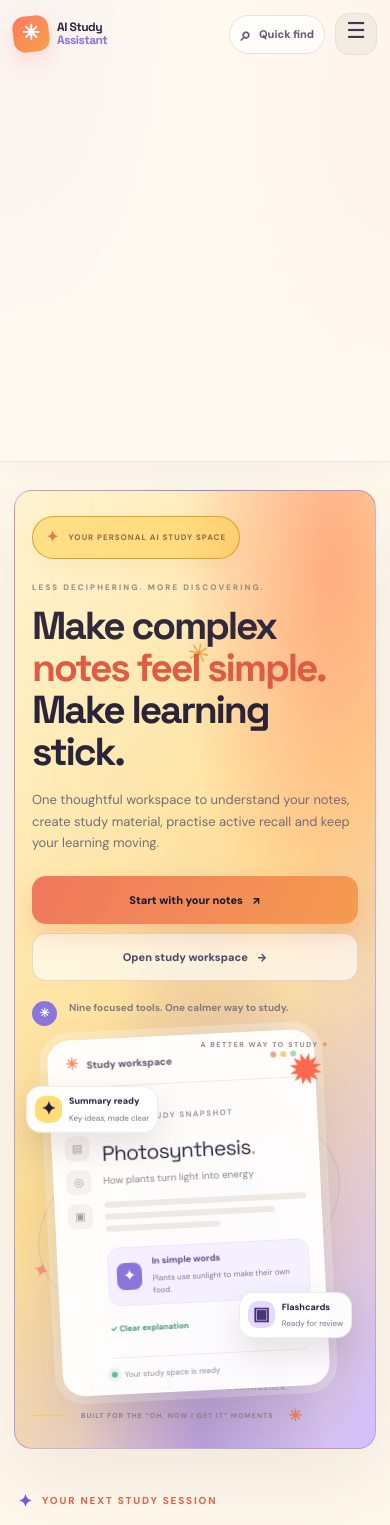
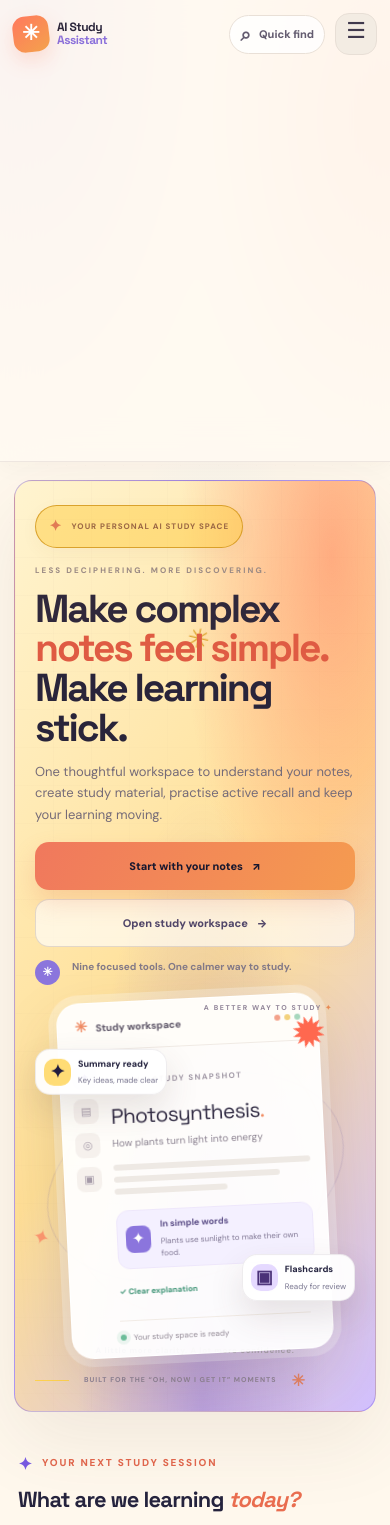
Before and after one commit to mdzubair4g-art/Ai-Study-Assistant, a React (Vite) app: page / in a window 390 px wide. Shown: the top 1525 px of the page. Built offline with nearby package versions, Linux system fonts and the light colour scheme.

Commit message:
Fix homepage mobile spacing and scroll restoration

```diff
--- a/src/App.css
+++ b/src/App.css
@@ -3648,3 +3648,39 @@ button, a, input, textarea, select { -webkit-tap-highlight-color: transparent; }
     padding-top: 8px;
   }
 }
+
+
+/* Homepage spacing repair: remove inherited desktop hero height on compact screens. */
+@media (max-width: 768px) {
+  .home-page .home-main { min-height: 0; padding-top: 18px !important; }
+  .home-page .creative-hero {
+    display: grid; grid-template-columns: minmax(0, 1fr); grid-template-rows: auto auto auto;
+    align-content: start; align-items: start; gap: 14px; width: 100%; min-width: 0;
+    min-height: 0; height: auto; padding: 24px 20px 18px;
+  }
+  .home-page .hero-content {
+    position: relative; width: 100%; max-width: none; min-width: 0; min-height: 0;
+    margin: 0; padding: 0; align-self: start;
+  }
+  .home-page .hero-eyebrow { margin: 16px 0 0; }
+  .home-page .hero-heading {
+    margin: 12px 0 0; font-size: clamp(38px, 9vw, 54px);
+    line-height: 1.02; overflow-wrap: anywhere;
+  }
+  .home-page .hero-description { margin: 13px 0 0; line-height: 1.65; }
+  .home-page .hero-actions {
+    display: grid; grid-template-columns: minmax(0, 1fr); gap: 9px; margin-top: 17px;
+  }
+  .home-page .hero-actions > a { width: 100%; min-width: 0; justify-content: center; }
+  .home-page .hero-proof { margin-top: 13px; }
+  .home-page .hero-art {
+    width: 100%; min-width: 0; min-height: clamp(220px, 62vw, 320px);
+    height: auto; margin: 0; align-self: start;
+  }
+  .home-page .hero-bottom-line { margin-top: 0; align-self: start; }
+}
+@media (max-width: 380px) {
+  .home-page .creative-hero { gap: 12px; padding: 21px 15px 16px; }
+  .home-page .hero-heading { font-size: clamp(36px, 10vw, 42px); }
+  .home-page .hero-art { min-height: 225px; }
+}
--- a/src/pages/Home.jsx
+++ b/src/pages/Home.jsx
@@ -1,3 +1,4 @@
+import { useLayoutEffect } from "react";
 import { Link } from "react-router-dom";
 import Navbar from "../components/Navbar";
 import QuickStart from "../components/QuickStart";
@@ -24,6 +25,13 @@ const workflow = [
 ];
 
 function Home() {
+  useLayoutEffect(() => {
+    // Avoid reopening the landing page midway down after browser scroll restoration.
+    if (!window.location.hash) {
+      window.scrollTo({ top: 0, left: 0, behavior: "auto" });
+    }
+  }, []);
+
   return (
     <div className="min-h-screen bg-gray-950 text-white home-page">
       <Navbar />
```
